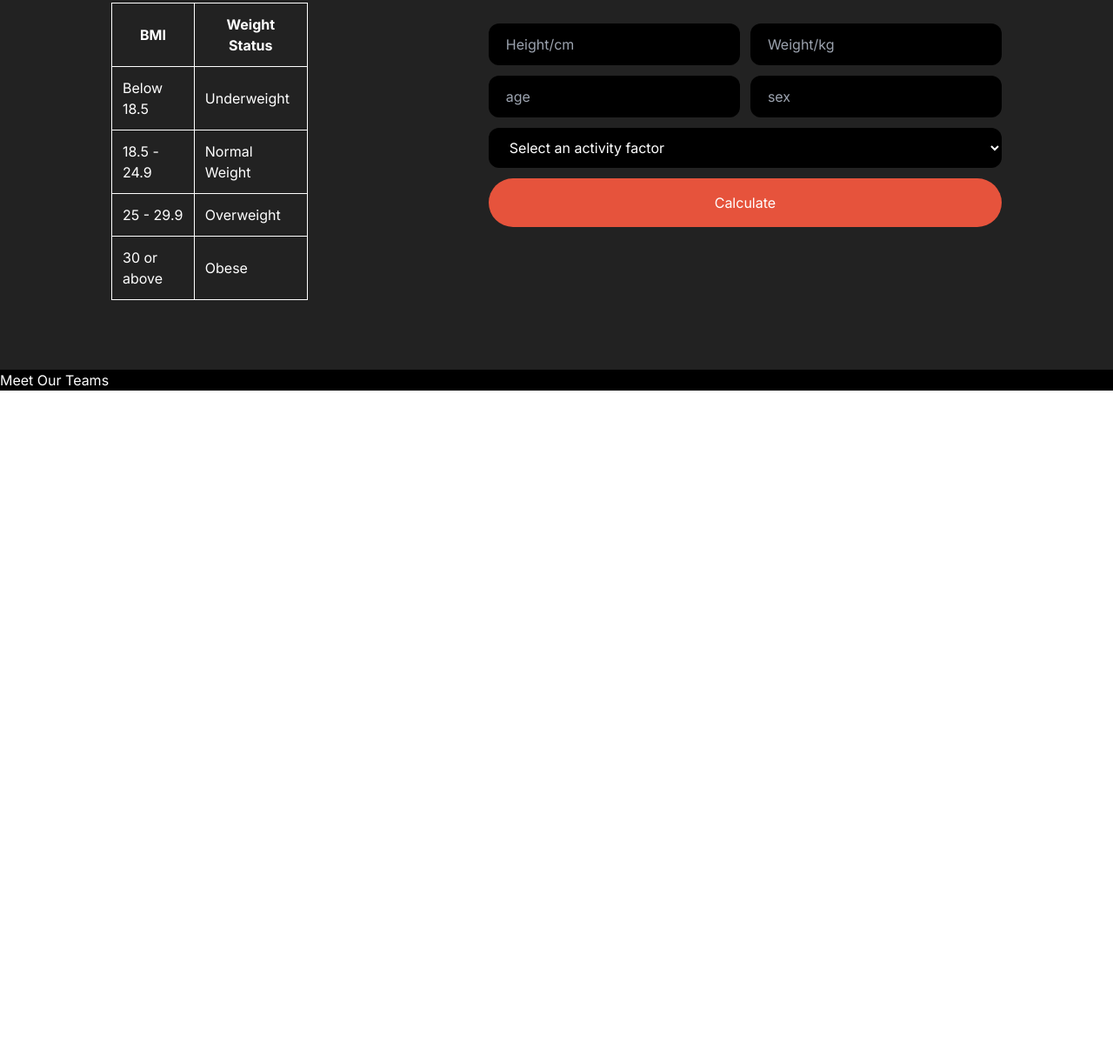
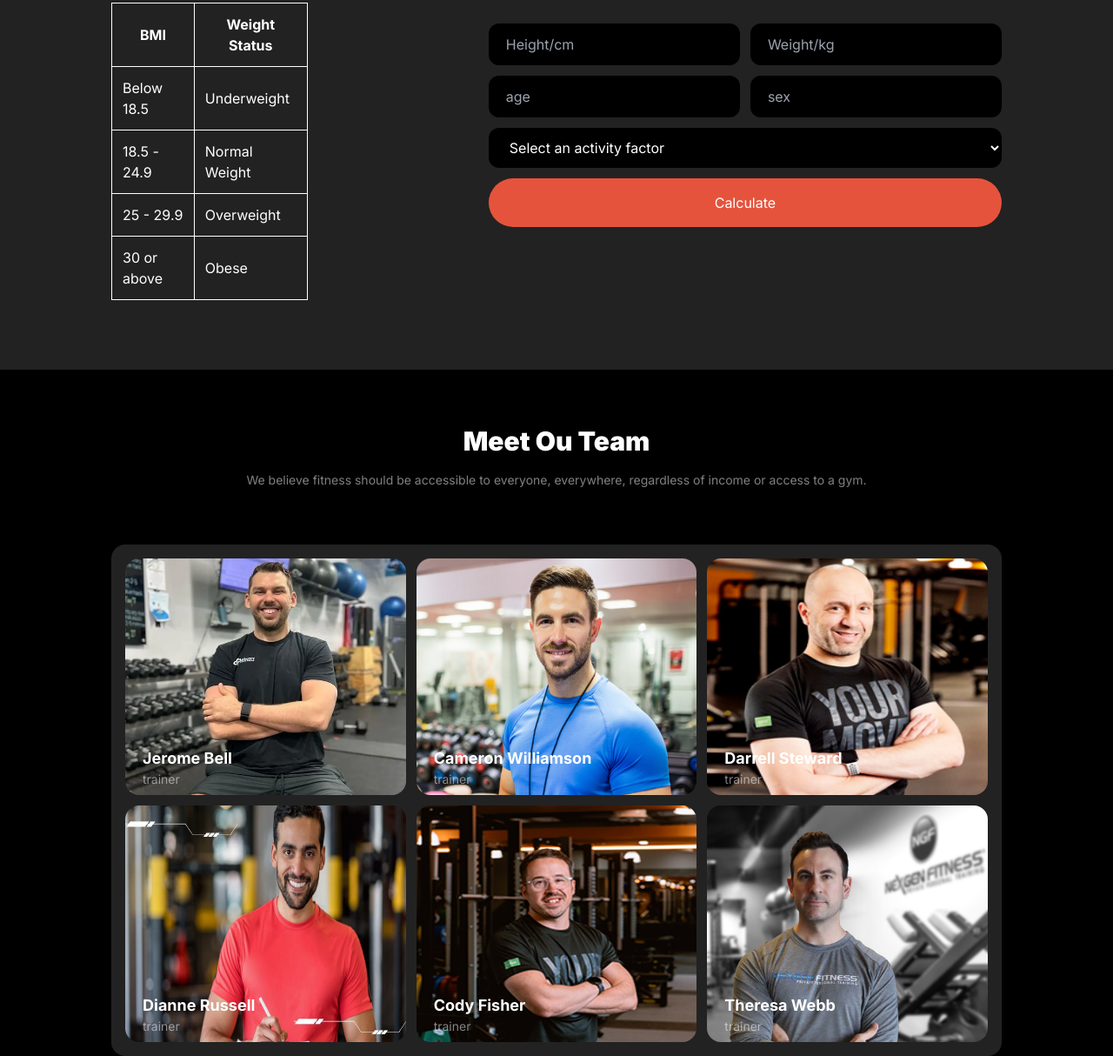
Before and after one commit to mahedee007/Gym-Website, a website built with Vite: page index.html in a window 1280 px wide. Shown: the part 3008-4222 px from the top of the page at 87% size. Before the commit the page ends 3457 px from the top, so only its background shows below. Built offline with nearby package versions, Linux system fonts and the light colour scheme.

Commit message:
trainer section done

```diff
--- a/index.html
+++ b/index.html
@@ -210,9 +210,53 @@
         <!-- Trainers
           -->
         <section>
-                <h1>Meet Our Teams
+            <h2 class="font-black text-3xl mb-4 text-center pt-16 mx-auto">Meet Ou Team</h2>
+            <p class=" text-[14px] opacity-[50%] text-center ">We believe fitness should be accessible to everyone, everywhere, regardless of income or access to a gym.</p>
 
-                </h1>
+            <div class="grid sm:grid-cols-1 md:grid-cols-3 w-4/5 mx-auto gap-3 mt-16 bg-[#222] p-4 rounded-2xl">
+                <div class="relative">
+                    <img class=" rounded-2xl w-full h-[272px]" src="./images/trainer1.png" alt="">
+                   <div class="absolute bottom-2 left-5 z-50">
+                    <h3 class="font-bold text-white text-[18px]">Jerome Bell</h3>
+                    <p class="text-[14px] opacity-[50%]">trainer</p>
+                   </div>
+                </div>
+                <div class="relative">
+                    <img class=" rounded-2xl w-full h-[272px]" src="./images/trainer2.png" alt="">
+                   <div class="absolute bottom-2 left-5 z-50">
+                    <h3 class="font-bold text-white text-[18px]">Cameron Williamson</h3>
+                    <p class="text-[14px] opacity-[50%]">trainer</p>
+                   </div>
+                </div>
+                <div class="relative">
+                    <img class=" rounded-2xl w-full h-[272px]" src="./images/trainer3.png" alt="">
+                   <div class="absolute bottom-2 left-5 z-50">
+                    <h3 class="font-bold text-white text-[18px]">Darrell Steward</h3>
+                    <p class="text-[14px] opacity-[50%]">trainer</p>
+                   </div>
+                </div>
+                <div class="relative">
+                    <img class=" rounded-2xl w-full h-[272px]" src="./images/trainer4.png" alt="">
+                   <div class="absolute bottom-2 left-5 z-50">
+                    <h3 class="font-bold text-white text-[18px]">Dianne Russell</h3>
+                    <p class="text-[14px] opacity-[50%]">trainer</p>
+                   </div>
+                </div>
+                <div class="relative">
+                    <img class=" rounded-2xl w-full h-[272px]" src="./images/trainer5.png" alt="">
+                   <div class="absolute bottom-2 left-5 z-50">
+                    <h3 class="font-bold text-white text-[18px]">Cody Fisher</h3>
+                    <p class="text-[14px] opacity-[50%]">trainer</p>
+                   </div>
+                </div>
+                <div class="relative">
+                    <img class=" rounded-2xl w-full h-[272px]" src="./images/trainer6.png" alt="">
+                   <div class="absolute bottom-2 left-5 z-50">
+                    <h3 class="font-bold text-white text-[18px]">Theresa Webb</h3>
+                    <p class="text-[14px] opacity-[50%]">trainer</p>
+                   </div>
+                </div>
+            </div>
         </section>
     </main>
 </body>
```
